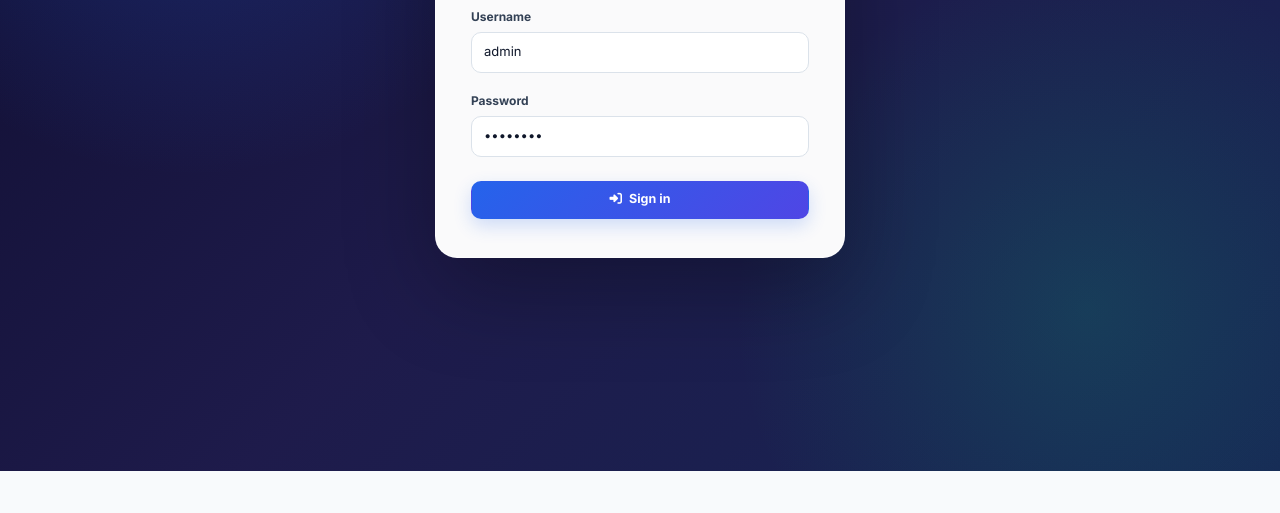
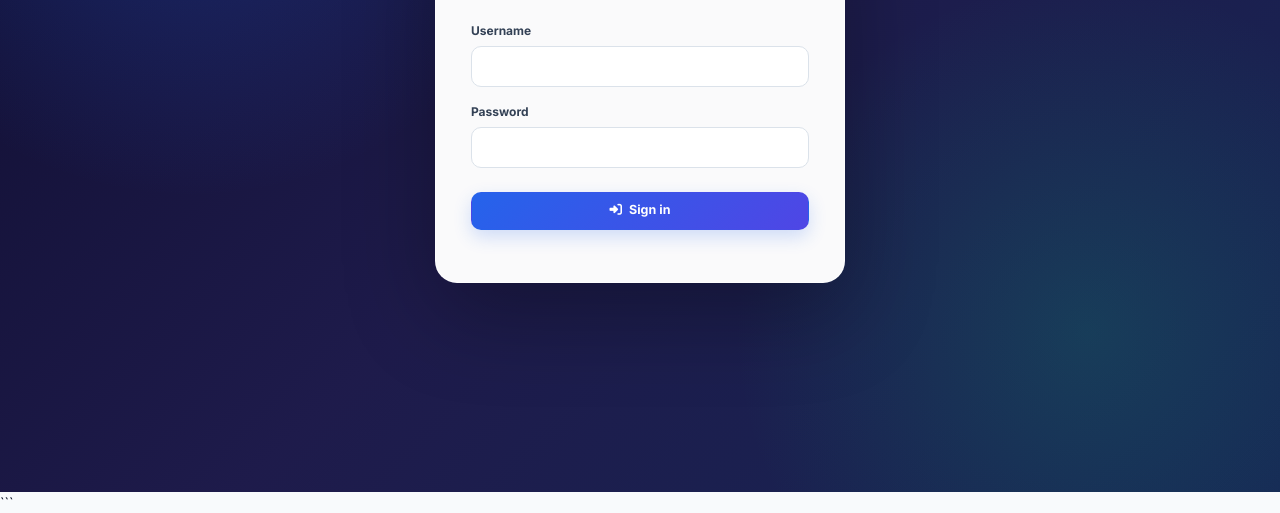
Before and after one commit to venky1046/Hostel-Management, a plain HTML site: page client/login.html in a window 1280 px wide. Shown: the part 329-842 px from the top of the page. Before the commit the page ends 800 px from the top, so only its background shows below. Drawn offline with nearby package versions, Linux system fonts and the light colour scheme.

Commit message:
login chnaged

````diff
--- a/client/login.html
+++ b/client/login.html
@@ -1,3 +1,4 @@
+```html
 <!DOCTYPE html>
 <html lang="en">
 <head>
@@ -21,12 +22,26 @@
     <form id="loginForm">
       <div class="mb-3">
         <label class="form-label">Username</label>
-        <input type="text" class="form-control" id="username" value="admin" required>
+        <input
+          type="text"
+          class="form-control"
+          id="username"
+          autocomplete="username"
+          required
+        >
       </div>
+
       <div class="mb-3">
         <label class="form-label">Password</label>
-        <input type="password" class="form-control" id="password" value="admin123" required>
+        <input
+          type="password"
+          class="form-control"
+          id="password"
+          autocomplete="current-password"
+          required
+        >
       </div>
+
       <button type="submit" class="btn btn-accent w-100 py-2 mt-2">
         <i class="fa-solid fa-right-to-bracket me-1"></i> Sign in
       </button>
@@ -37,11 +52,12 @@
 <script>
 document.getElementById('loginForm').addEventListener('submit', function (e) {
   e.preventDefault();
+
   const u = document.getElementById('username').value.trim();
   const p = document.getElementById('password').value.trim();
   const errBox = document.getElementById('loginError');
 
-  // Demo-only front-end check (no backend auth table in this project).
+  // Demo-only front-end check
   if (u === 'admin' && p === 'admin123') {
     localStorage.setItem('hms_logged_in', 'true');
     window.location.href = 'dashboard.html';
@@ -51,5 +67,7 @@
   }
 });
 </script>
+
 </body>
 </html>
+```
````
